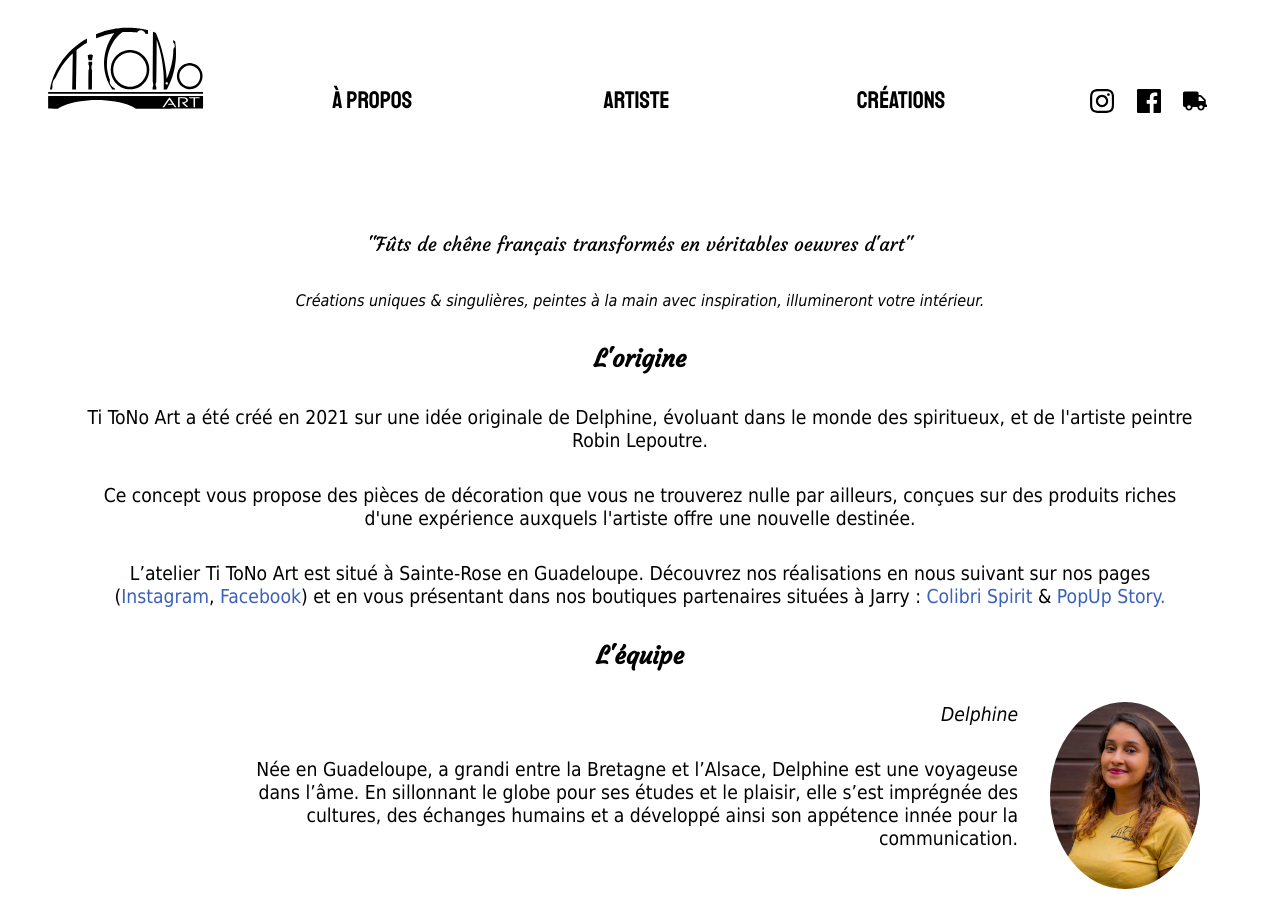
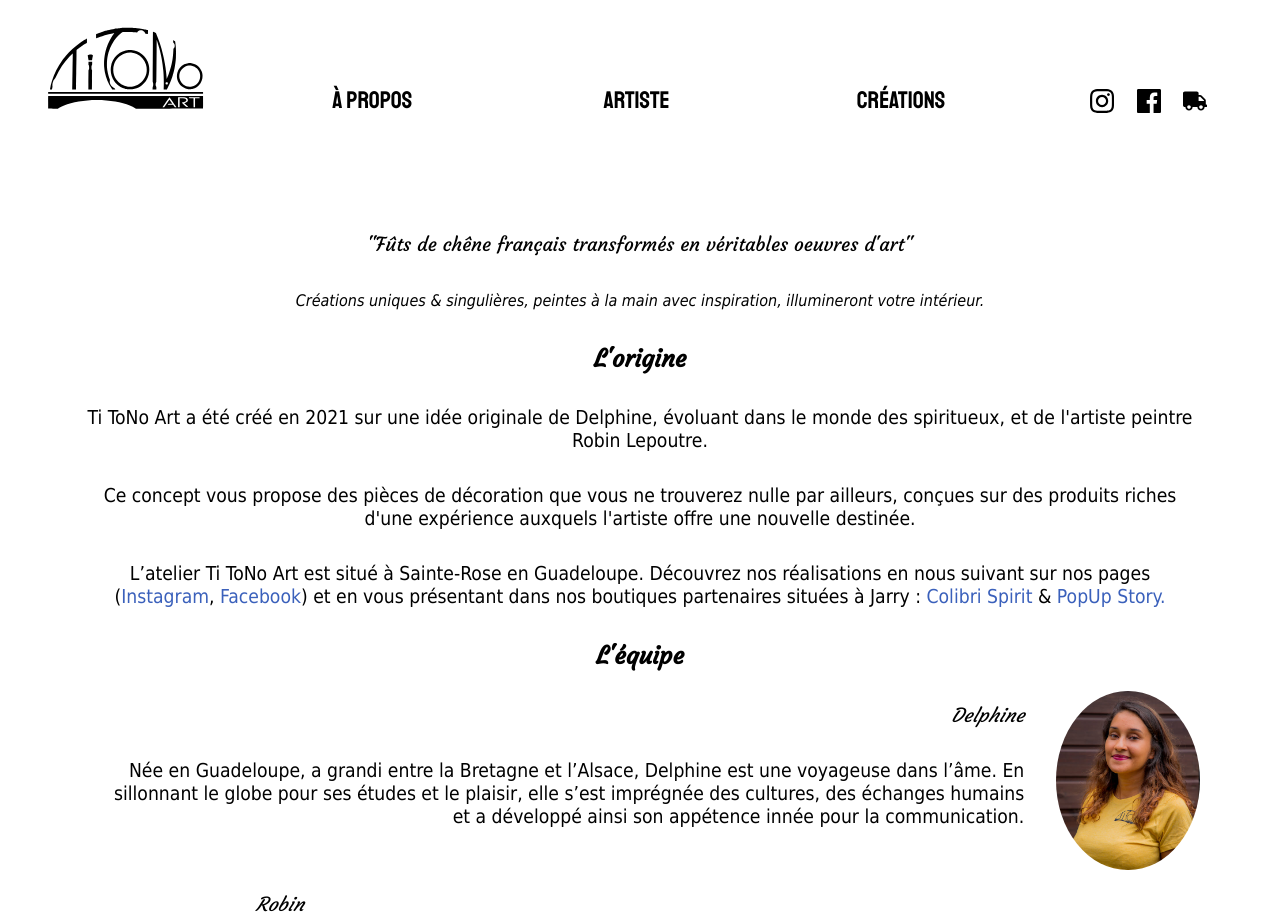
Before and after one commit to Gontran-de-Kermadec/titonoart, a React (Create React App) app: page /about/origin in a window 1280 px wide. Shown: the top 915 px of the page. Built offline with nearby package versions, Linux system fonts and the light colour scheme.

Commit message:
modif partie equipe de origin

```diff
--- a/src/style/About.css
+++ b/src/style/About.css
@@ -85,11 +85,12 @@
 	/* text-align: right; */
 }
 .origin__team--img {
+	/* flex-shrink: 0; */
 	width: 150px;
+	/* width: 20%; */
 	height: 150px;
+	/* height: auto; */
 	align-self: center;
-	/* opacity: 0.5;
-	border-radius: 50%; */
 }
 .origin__team--img img {
 	width: 100%;
@@ -97,11 +98,14 @@
 	border-radius: 50%;
 }
 .origin__team--infos {
-	width: 70%;
+	width: 85%;
 	margin: 0 2rem;
 }
 .origin__team--infos p {
 	margin: 2rem 0;
+}
+.team__infos--name {
+	font-family: "Courgette", cursive;
 }
 /*section a propos => valeur*/
 .about__subsection--valeur p span {
@@ -143,6 +147,7 @@
 		display: initial;
 	}
 	.origin__team--img {
+		/* width: 150px; */
 		margin: 0 auto;
 	}
 	.origin__team--infos {
```
